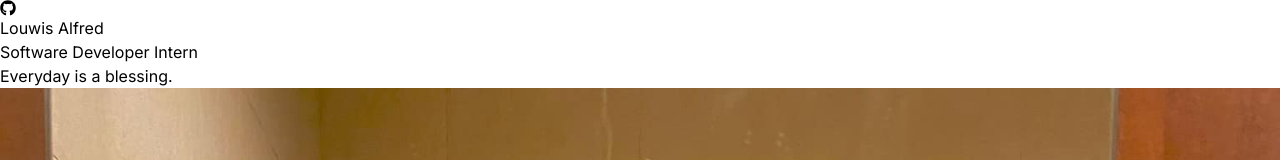
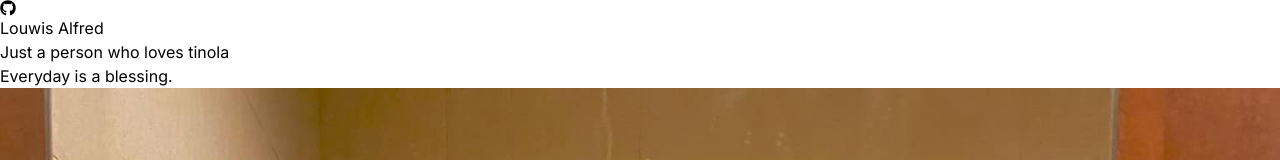
Before and after one commit to louwis-alfred/intro, a React (Vite) app: page / in a window 1280 px wide. Shown: the top 160 px of the page. Built offline with nearby package versions, Linux system fonts and the light colour scheme.

Commit message:
Add new profile picture

```diff
--- a/src/components/About.jsx
+++ b/src/components/About.jsx
@@ -1,4 +1,4 @@
-import about from "../assets/about.jpg";
+import about from "../assets/mypicture1.jpg";
 import { motion, useInView } from "framer-motion";
 import { useRef } from "react";
 
--- a/src/components/Hero.jsx
+++ b/src/components/Hero.jsx
@@ -25,12 +25,12 @@
 
             {/* Animated Subtitle */}
             <motion.span
-              className="bg-gradient-to-r from-teal-300 via-blue-300 to-indigo-400 bg-clip-text text-4xl tracking-tight text-transparent"
+              className="bg-gradient-to-r from-teal-300 via-blue-300 to-indigo-400 bg-clip-text text-4xl tracking-tight text-transparent lg:justify-start text-center"
               initial={{ y: -20, opacity: 0 }}
               animate={{ y: 0, opacity: 1 }}
               transition={{ delay: 0.5, duration: 1.2 }}
             >
-              Software Developer Intern
+              Just a person who loves tinola
             </motion.span>
 
             {/* Motivational Quote */}
```
Also changed, not shown: src/assets/About.jpg (deleted), src/assets/mypicture1.jpg (added).
